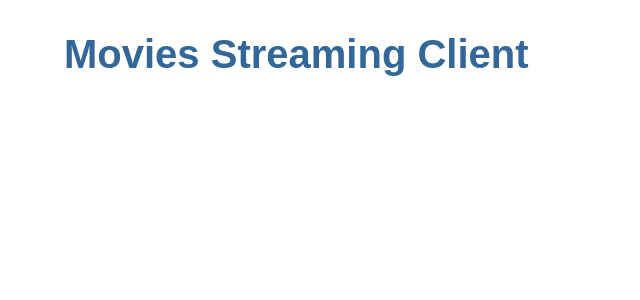
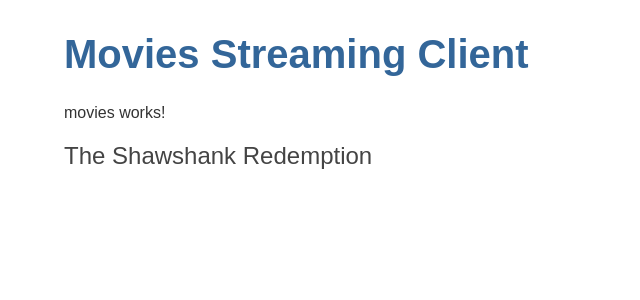
Before and after one commit to RenaudVancoillie/Movies-Streaming-Client, an Angular app: page / in a window 1280 px wide. Shown: the top 300 px of the page, without its empty margins (0-640 px from the left). Built offline with nearby package versions, Linux system fonts and the light colour scheme.

Commit message:
Add Movies Component

```diff
--- a/src/app/app.component.html
+++ b/src/app/app.component.html
@@ -8,5 +8,6 @@
 </head>
 <body>
   <h1>{{title}}</h1>
+  <app-movies></app-movies>
 </body>
 </html>
--- a/src/app/app.module.ts
+++ b/src/app/app.module.ts
@@ -2,10 +2,12 @@
 import { BrowserModule } from '@angular/platform-browser';
 
 import { AppComponent } from './app.component';
+import { MoviesComponent } from './movies/movies.component';
 
 @NgModule({
   declarations: [
-    AppComponent
+    AppComponent,
+    MoviesComponent
   ],
   imports: [
     BrowserModule
--- /dev/null
+++ b/src/app/movies/movies.component.html
@@ -0,0 +1,2 @@
+<p>movies works!</p>
+<h2>{{movie}}</h2>
--- /dev/null
+++ b/src/app/movies/movies.component.ts
@@ -0,0 +1,17 @@
+import { Component, OnInit } from '@angular/core';
+
+@Component({
+  selector: 'app-movies',
+  templateUrl: './movies.component.html',
+  styleUrls: ['./movies.component.css']
+})
+export class MoviesComponent implements OnInit {
+
+  movie = 'The Shawshank Redemption';
+
+  constructor() { }
+
+  ngOnInit(): void {
+  }
+
+}
```
Also changed, not shown: src/app/movies/movies.component.css (added), 1 other file (tests, documents, lock files or other folders).
